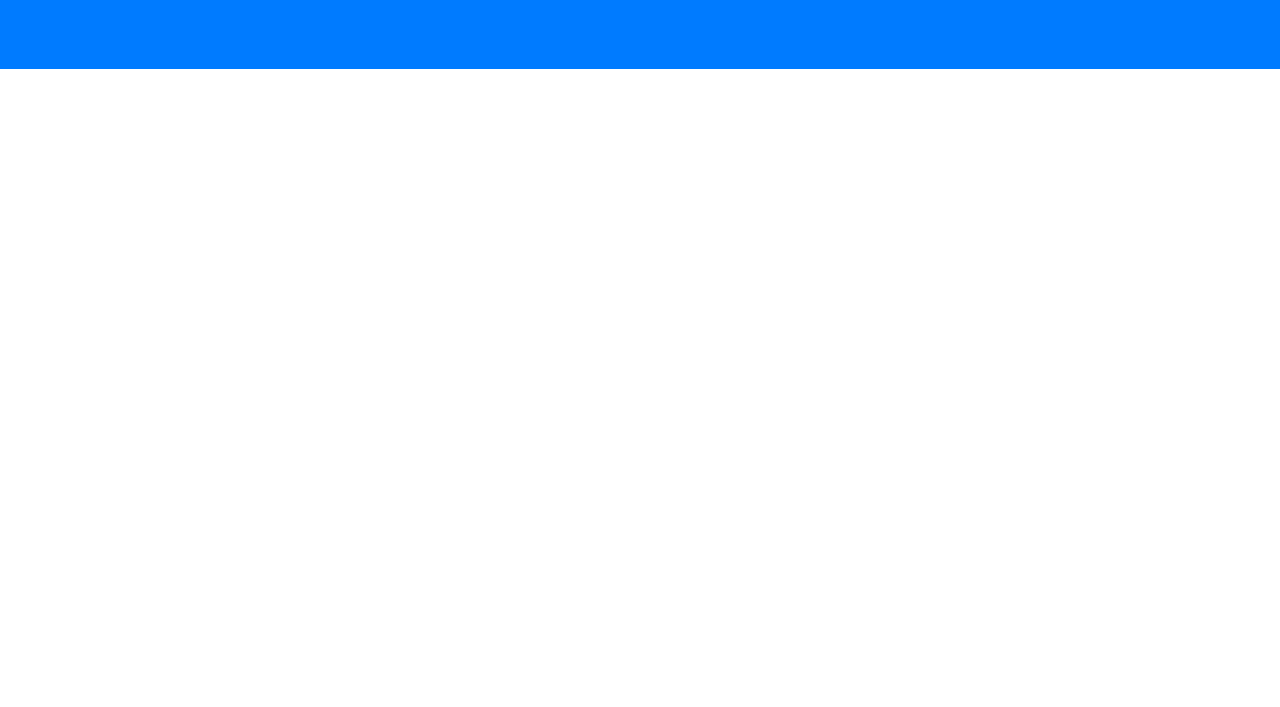
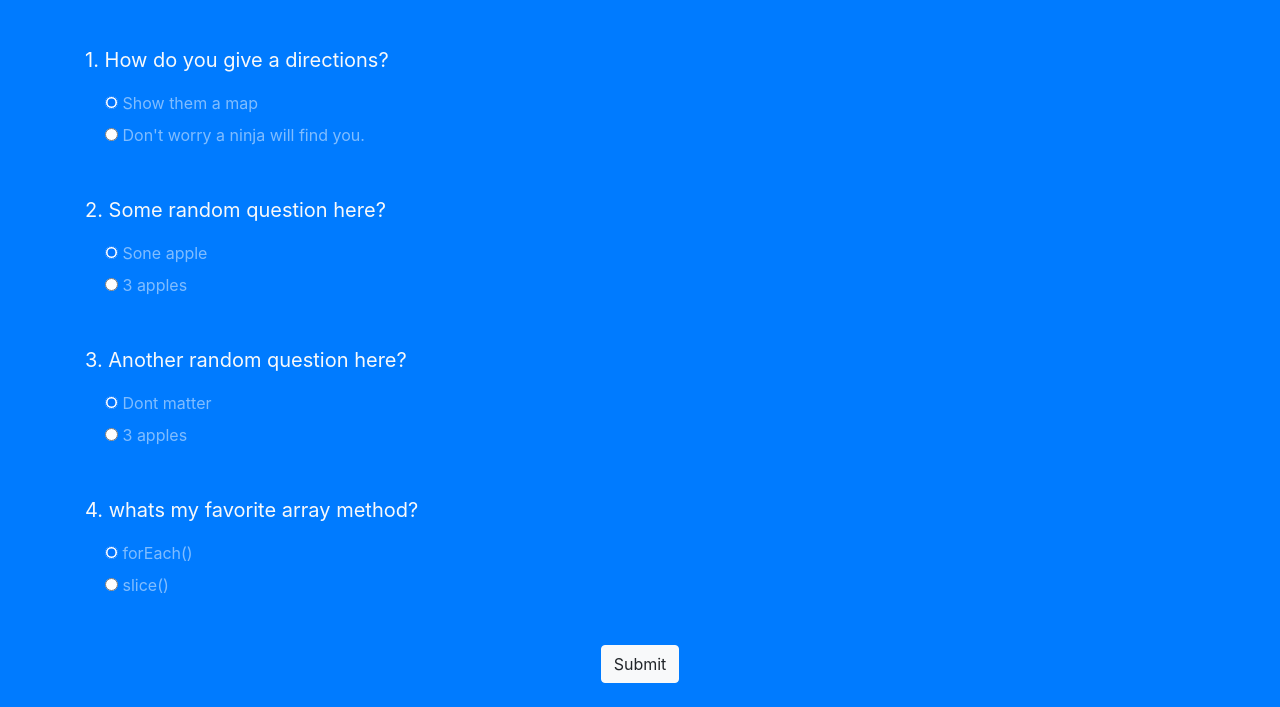
Before and after one commit to taslimy/vanilla-js-projects, a plain HTML site: page quiz/index.html in a window 1280 px wide. Shown: the part 280-987 px from the top of the page. Before the commit the page ends 800 px from the top, so only its background shows below. Drawn offline with nearby package versions, Linux system fonts and the light colour scheme.

Commit message:
a simple quiz form

```diff
--- a/quiz/index.html
+++ b/quiz/index.html
@@ -23,12 +23,68 @@
       </div>
     </div>
 
+    <!-- result section -->
+    <div class="result py-4 d-none bg-light text-center">
+      <div class="container lead">
+        <p>Your score is <span class="text-primary display-4 p3">
+          0%
+        </span> </p>
+      </div>
+    </div>
+
     <!-- quiz secton -->
     <div class="quiz py-4 bg-primary">
       <div class="container">
-        <h2 class="my-5 text-white">
-          On with the questions . . .
-        </h2>
+        <h2 class="my-5 text-white"> On with the questions . . .</h2>
+        <form class="quiz-form text-light">
+          <div class="div my-5">
+            <p class="lead font-weight-normal">1. How do you give a directions?</p>
+            <div class="form-check my-2 text-white-50">
+              <input type="radio" name="q1" value="A" checked>
+            <label class="form-check-label"> Show them a map</label>
+            </div>
+             <div class="form-check my-2 text-white-50">
+              <input type="radio" name="q1" value="B" >
+            <label class="form-check-label"> Don't worry a ninja will find you.</label>
+            </div>
+          </div>
+           <div class="div my-5">
+            <p class="lead font-weight-normal">2. Some random question here?</p>
+            <div class="form-check my-2 text-white-50">
+              <input type="radio" name="q2" value="A" checked>
+            <label class="form-check-label"> Sone apple</label>
+            </div>
+             <div class="form-check my-2 text-white-50">
+              <input type="radio" name="q2" value="B" >
+            <label class="form-check-label"> 3 apples</label>
+            </div>
+          </div>
+           <div class="div my-5">
+            <p class="lead font-weight-normal">3. Another random question here? </p>
+            <div class="form-check my-2 text-white-50">
+              <input type="radio" name="q3" value="A" checked>
+            <label class="form-check-label"> Dont matter</label>
+            </div>
+             <div class="form-check my-2 text-white-50">
+              <input type="radio" name="q3" value="B" >
+            <label class="form-check-label"> 3 apples</label>
+            </div>
+          </div>
+           <div class="div my-5">
+            <p class="lead font-weight-normal">4. whats my favorite array method?</p>
+            <div class="form-check my-2 text-white-50">
+              <input type="radio" name="q4" value="A" checked>
+            <label class="form-check-label"> forEach()</label>
+            </div>
+             <div class="form-check my-2 text-white-50">
+              <input type="radio" name="q4" value="B" >
+            <label class="form-check-label"> slice()</label>
+            </div>
+          </div>
+          <div class="text-center">
+            <input type="submit" class="btn btn-light">
+          </div>
+        </form>
       </div>
     </div>
 
--- a/quiz/index.js
+++ b/quiz/index.js
@@ -0,0 +1,52 @@
+const correctAnswers = ['B', 'B', 'B', 'B'];
+const form = document.querySelector('.quiz-form');
+const result = document.querySelector('.result');
+
+form.addEventListener('submit', e => {
+  e.preventDefault();
+
+  let score = 0;
+
+  const userAnswers = [
+    form.q1.value,
+    form.q2.value,
+    form.q3.value,
+    form.q4.value
+  ];
+
+  userAnswers.forEach((answer, index) => {
+    answer === correctAnswers[index] ? score += 25 : null;
+  });
+
+  // show result
+  scrollTo(0,0) // scrollTo dont need window.scrollTo its infered.
+  result.classList.remove('d-none');
+
+  let output = 0;
+
+  const timer = setInterval(() => {
+    result.querySelector('span').textContent = `${output}%`;
+    output === score ? clearInterval(timer) : output++
+  }, 10);
+
+});
+
+// on 71.
+
+// let x = 0;
+
+// const timer = setInterval(() => {
+//   console.log('hello')
+//   x++
+//   x === 5 ? clearInterval(timer) : x
+// }, 1000);
+
+// window object (global object)
+
+// console.log(outerHeight)
+
+// console.log(document.querySelector('form'))
+
+// setTimeout(() => {
+
+// }, 3000)
```
